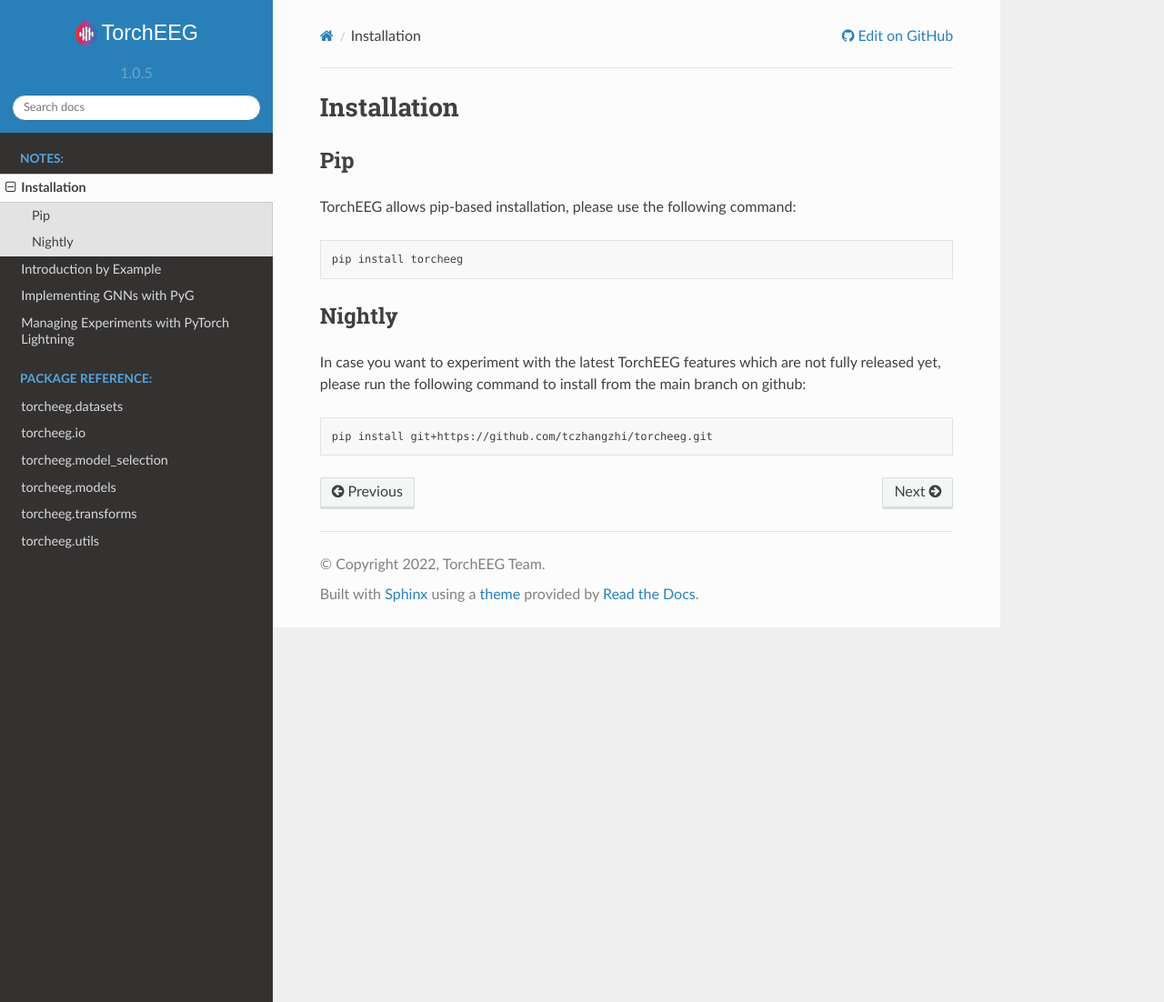
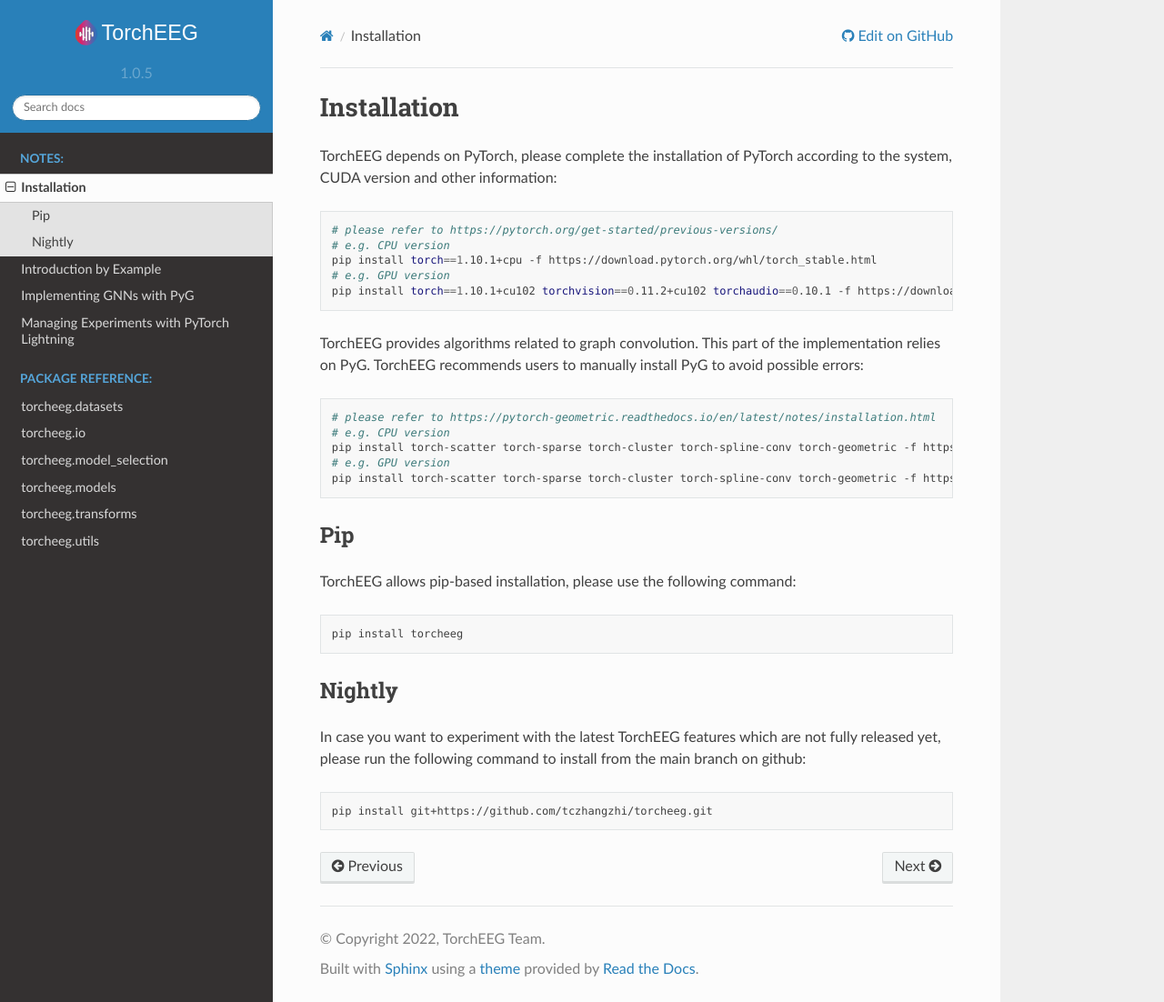
Before and after one commit to torcheeg/torcheeg, a Sphinx documentation site: the page built from docs/source/installation.rst, in a window 1280 px wide and 1102 px high. Shown: the whole window at 91% size. Built offline with Sphinx 7.4.7 and the Read the Docs theme 2.0.0, drawn with Linux system fonts in a browser that asks for light colours.

Commit message:
Update documents

```diff
--- a/docs/source/installation.rst
+++ b/docs/source/installation.rst
@@ -1,5 +1,28 @@
 Installation
 ====================================
+
+TorchEEG depends on PyTorch, please complete the installation of PyTorch
+according to the system, CUDA version and other information:
+
+.. code:: shell
+
+   # please refer to https://pytorch.org/get-started/previous-versions/
+   # e.g. CPU version
+   pip install torch==1.10.1+cpu -f https://download.pytorch.org/whl/torch_stable.html
+   # e.g. GPU version
+   pip install torch==1.10.1+cu102 torchvision==0.11.2+cu102 torchaudio==0.10.1 -f https://download.pytorch.org/whl/torch_stable.html
+
+TorchEEG provides algorithms related to graph convolution. This part of
+the implementation relies on PyG. TorchEEG recommends users to manually
+install PyG to avoid possible errors:
+
+.. code:: shell
+
+   # please refer to https://pytorch-geometric.readthedocs.io/en/latest/notes/installation.html
+   # e.g. CPU version
+   pip install torch-scatter torch-sparse torch-cluster torch-spline-conv torch-geometric -f https://data.pyg.org/whl/torch-1.11.0+cpu.html
+   # e.g. GPU version
+   pip install torch-scatter torch-sparse torch-cluster torch-spline-conv torch-geometric -f https://data.pyg.org/whl/torch-1.11.0+cu102.html
 
 Pip
 ~~~
```
Also changed, not shown: README.md (+24 -16 lines), README.rst (+36 -12 lines).
